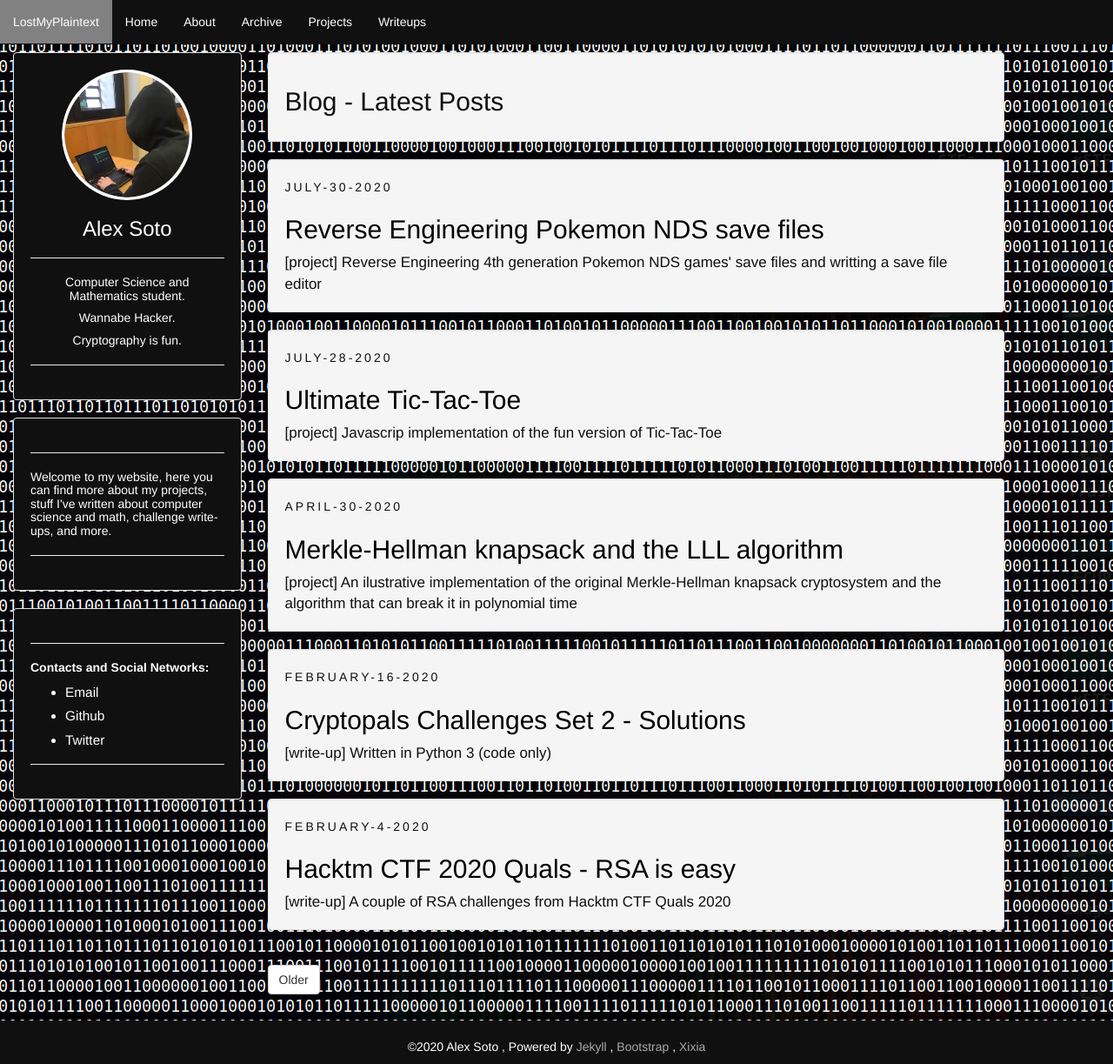
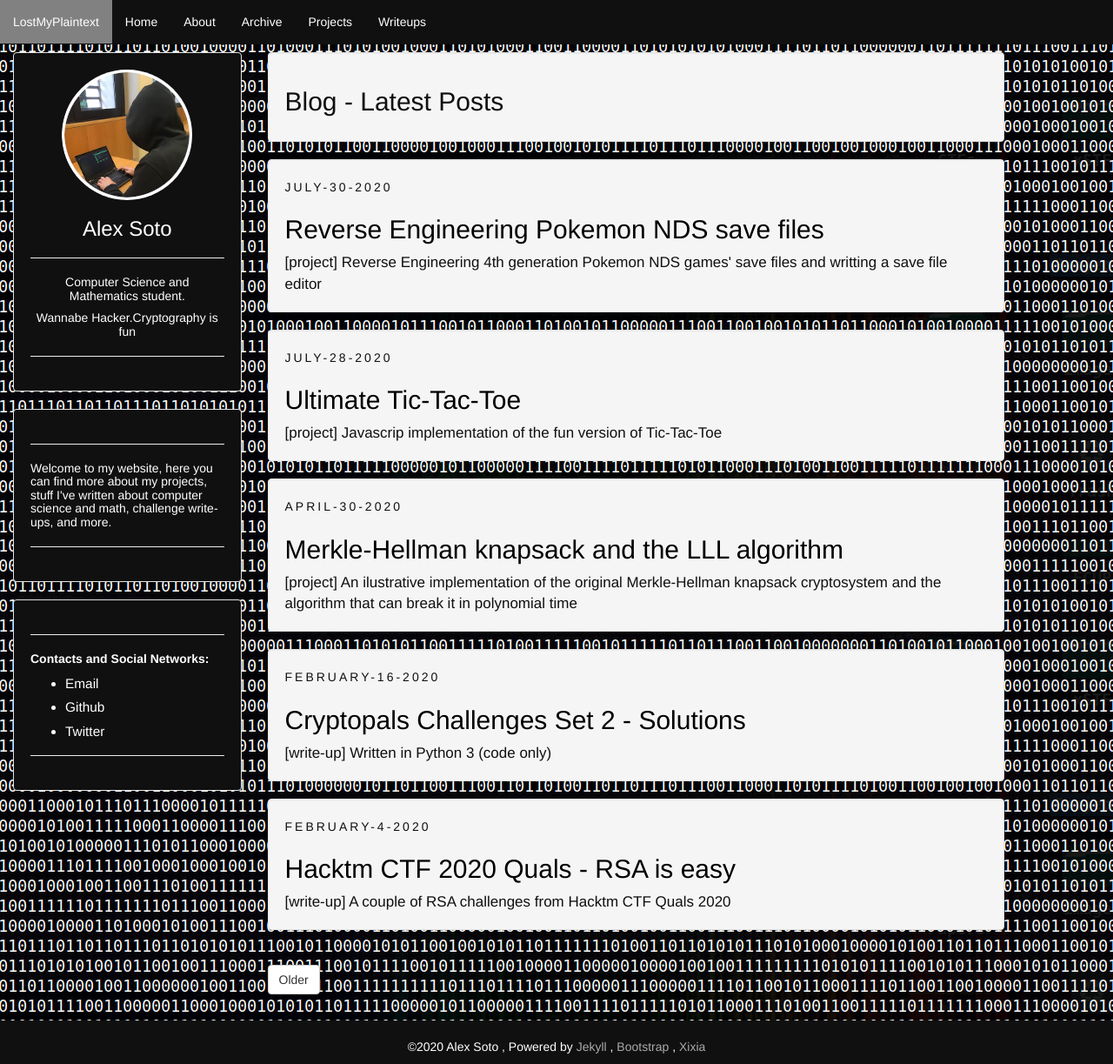
Before and after one commit to 0xA2/0xA2.github.io, a Jekyll site: the page built from index.html, in a window 1280 px wide and 1223 px high. Shown: the whole window at 87% size. Built offline with Jekyll 4.4.1, drawn with Linux system fonts in a browser that asks for light colours; the list of posts is cut into pages by our own code.

```diff
--- a/_includes/sidebar.html
+++ b/_includes/sidebar.html
@@ -15,8 +15,7 @@
             <h3>Alex Soto</h3>
             <hr>
             <h5>Computer Science and Mathematics student.</h5>
-            <h5>Wannabe Hacker.</h5>
-            <h5>Cryptography is fun.</h5>
+            <h5>Wannabe Hacker.Cryptography is fun</h5>
             <hr>
 
     </div>
```
